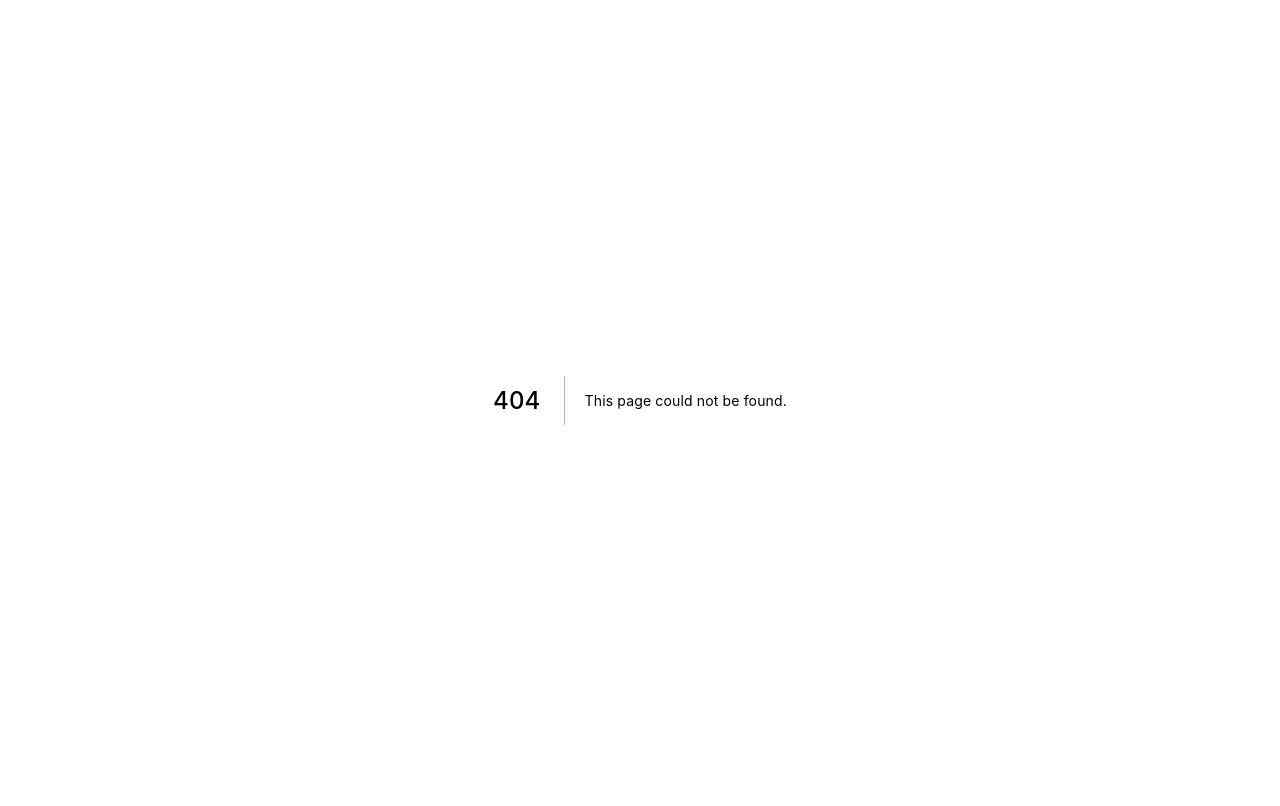
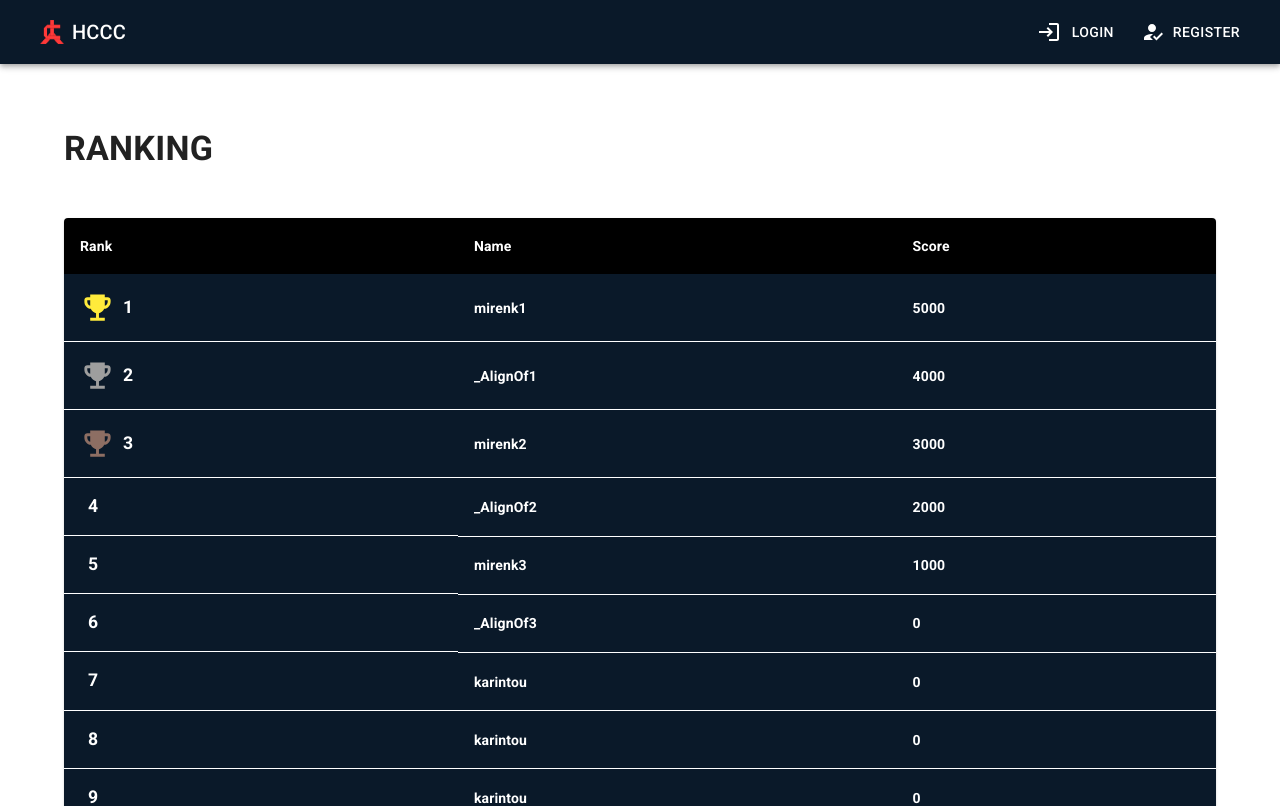
Before and after one commit to HumanCCompilerContest/Human-C-Compiler-Contest_frontend, a Next.js app: page /ranking in a window 1280 px wide. Before the commit this address had no page. Shown: the top 806 px of the page. Built offline with nearby package versions, Linux system fonts and the light colour scheme.

Commit message:
[add] ranking page

```diff
--- /dev/null
+++ b/src/components/molecules/RankingTable.tsx
@@ -0,0 +1,100 @@
+import * as React from 'react'
+import Table from '@mui/material/Table'
+import TableBody from '@mui/material/TableBody'
+import TableCell, { tableCellClasses } from '@mui/material/TableCell'
+import TableContainer from '@mui/material/TableContainer'
+import TableHead from '@mui/material/TableHead'
+import TableRow from '@mui/material/TableRow'
+import Paper from '@mui/material/Paper'
+import { styled } from '@mui/material/styles'
+import EmojiEventsIcon from '@mui/icons-material/EmojiEvents'
+
+const createData = (rank: number, name: string, score: number) => {
+  return { rank, name, score }
+}
+
+const rows = [
+  createData(1, 'mirenk1', 5000),
+  createData(2, '_AlignOf1', 4000),
+  createData(3, 'mirenk2', 3000),
+  createData(4, '_AlignOf2', 2000),
+  createData(5, 'mirenk3', 1000),
+  createData(6, '_AlignOf3', 0),
+  createData(7, 'karintou', 0),
+  createData(8, 'karintou', 0),
+  createData(9, 'karintou', 0),
+  createData(10, 'karintou', 0),
+  createData(11, 'karintou', 0),
+  createData(12, 'karintou', 0),
+  createData(13, 'karintou', 0),
+]
+
+const BasicTable = () => {
+  return (
+    <TableContainer component={Paper} sx={{ margin: '3rem 0' }}>
+      <Table sx={{ minWidth: 650 }} aria-label='simple table'>
+        <TableHead>
+          <StyledTableRow>
+            <StyledTableCell>Rank</StyledTableCell>
+            <StyledTableCell align='left'>Name</StyledTableCell>
+            <StyledTableCell align='left'>Score</StyledTableCell>
+          </StyledTableRow>
+        </TableHead>
+        <TableBody>
+          {rows.map((row) => (
+            <StyledTableRow
+              key={row.rank}
+              sx={{ '&:last-child td, &:last-child th': { border: 0 } }}
+            >
+              <StyledTableCell
+                component='th'
+                scope='row'
+                sx={{
+                  display: 'flex',
+                  alignItems: 'center',
+                }}
+              >
+                {row.rank === 1 ? (
+                  <EmojiEventsIcon fontSize='large' sx={{ color: '#ffeb3b' }} />
+                ) : row.rank === 2 ? (
+                  <EmojiEventsIcon fontSize='large' sx={{ color: '#9e9e9e' }} />
+                ) : row.rank === 3 ? (
+                  <EmojiEventsIcon fontSize='large' sx={{ color: '#8d6e63' }} />
+                ) : null}
+                <span style={{ marginLeft: '0.5rem', fontSize: '1.1rem' }}>
+                  {row.rank}
+                </span>
+              </StyledTableCell>
+              <StyledTableCell align='left'>{row.name}</StyledTableCell>
+              <StyledTableCell align='left'>{row.score}</StyledTableCell>
+            </StyledTableRow>
+          ))}
+        </TableBody>
+      </Table>
+    </TableContainer>
+  )
+}
+
+const StyledTableCell = styled(TableCell)(({ theme }) => ({
+  borderBottom: `1px solid white`,
+  [`&.${tableCellClasses.head}`]: {
+    backgroundColor: 'black',
+    color: theme.palette.common.white,
+    fontWeight: 700,
+  },
+  [`&.${tableCellClasses.body}`]: {
+    fontSize: 14,
+    fontWeight: 600,
+    backgroundColor: theme.palette.primary.main,
+    color: theme.palette.common.white,
+  },
+}))
+
+const StyledTableRow = styled(TableRow)(({ theme }) => ({
+  // hide last border
+  '&:last-child td, &:last-child th': {
+    border: 0,
+  },
+}))
+
+export default BasicTable
--- /dev/null
+++ b/src/pages/ranking.tsx
@@ -0,0 +1,29 @@
+import type { NextPage } from 'next'
+import Head from 'next/head'
+import Box from '@mui/material/Box'
+import Typography from '@mui/material/Typography'
+
+import BasicLayout from '@/components/templates/BasicLayout'
+import RankingTable from '@/components/molecules/RankingTable'
+
+const Login: NextPage = () => {
+  return (
+    <>
+      <Head>
+        <title>ranking | HCCC</title>
+        <meta name='description' content='人間Cコンパイラーコンテスト' />
+      </Head>
+
+      <BasicLayout>
+        <Box>
+          <Typography variant='h4' sx={{ fontWeight: '600' }}>
+            RANKING
+          </Typography>
+        </Box>
+        <RankingTable />
+      </BasicLayout>
+    </>
+  )
+}
+
+export default Login
```
